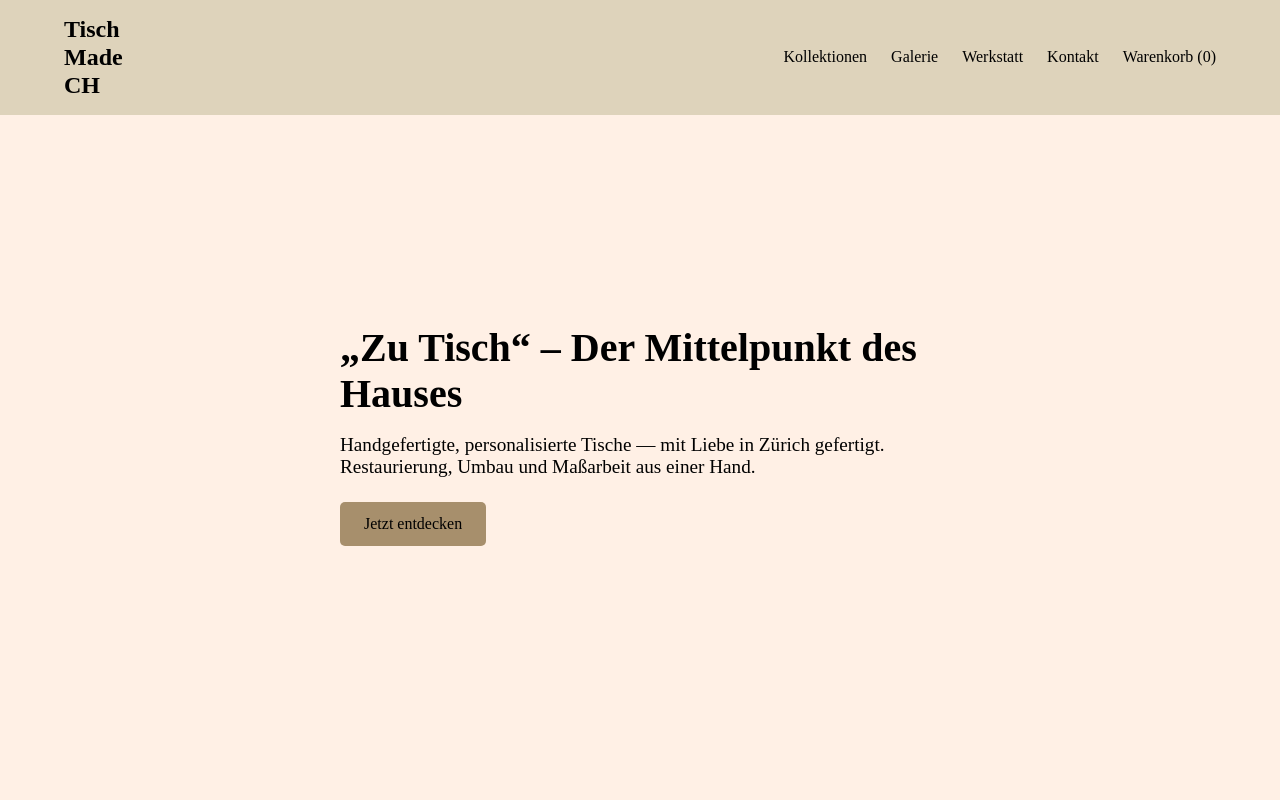
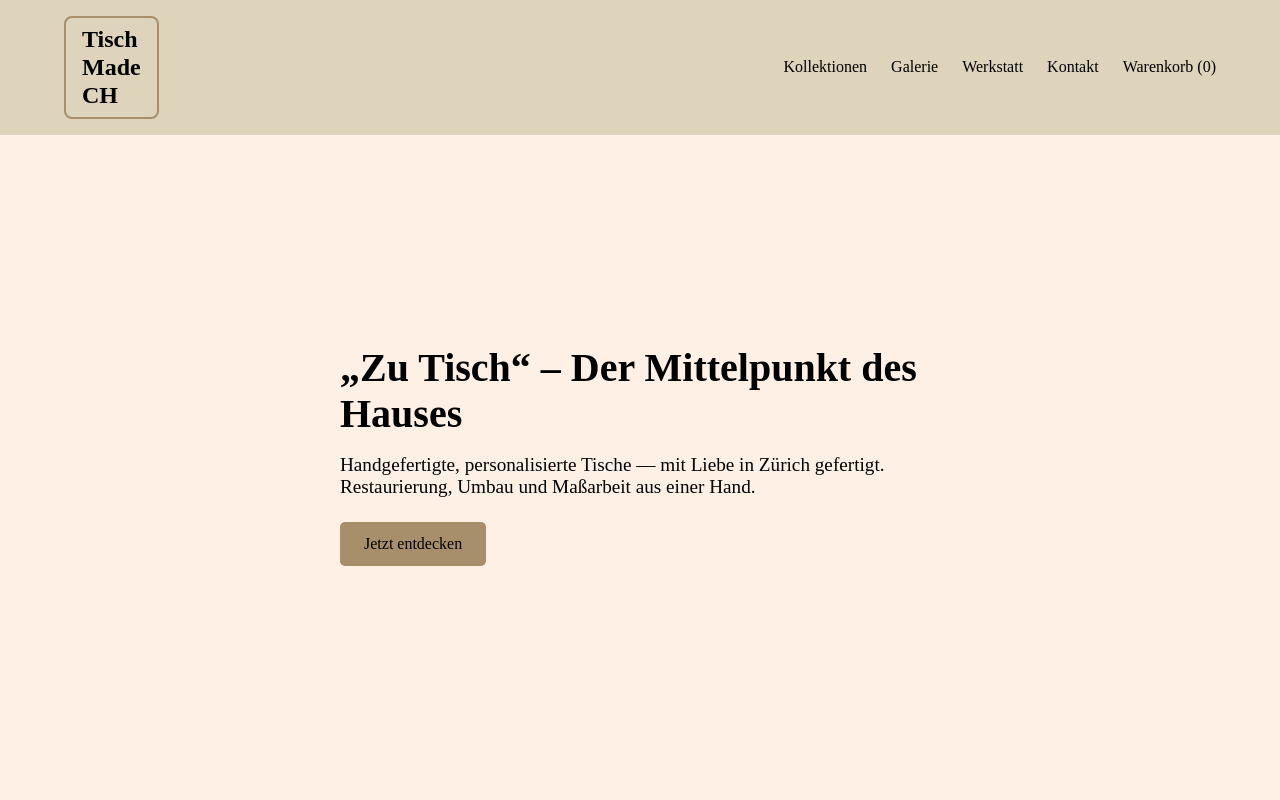
Before and after one commit to Kimo235/web, a plain HTML site: page chatq/index.html in a window 1280 px wide. Shown: the top 800 px of the page. Drawn offline with Linux system fonts and the light colour scheme.

Commit message:
Logo tischmade hät rahme darum
hn en rahme um Tscmadech gmacht

```diff
--- a/chatq/styles.css
+++ b/chatq/styles.css
@@ -42,15 +42,19 @@ body {
   justify-content: space-between;
   align-items: center;
 }
-
 .brand a {
   font-family: 'American Typewriter', serif;
   font-size: 1.5rem;
   text-decoration: none;
   color: var(--text-light);
   font-weight: bold;
+
+  /* Rahmen hinzufügen */
+  border: 2px solid var(--accent); /* Farbe = Akzentfarbe */
+  padding: 0.5rem 1rem;            /* Abstand zwischen Text und Rahmen */
+  border-radius: 8px;              /* leicht abgerundet, für eckig 0px */
+  display: inline-block;           /* sorgt für sauberen Rahmen */
 }
-
 .nav-links {
   display: flex;
   gap: 1.5rem;
```
